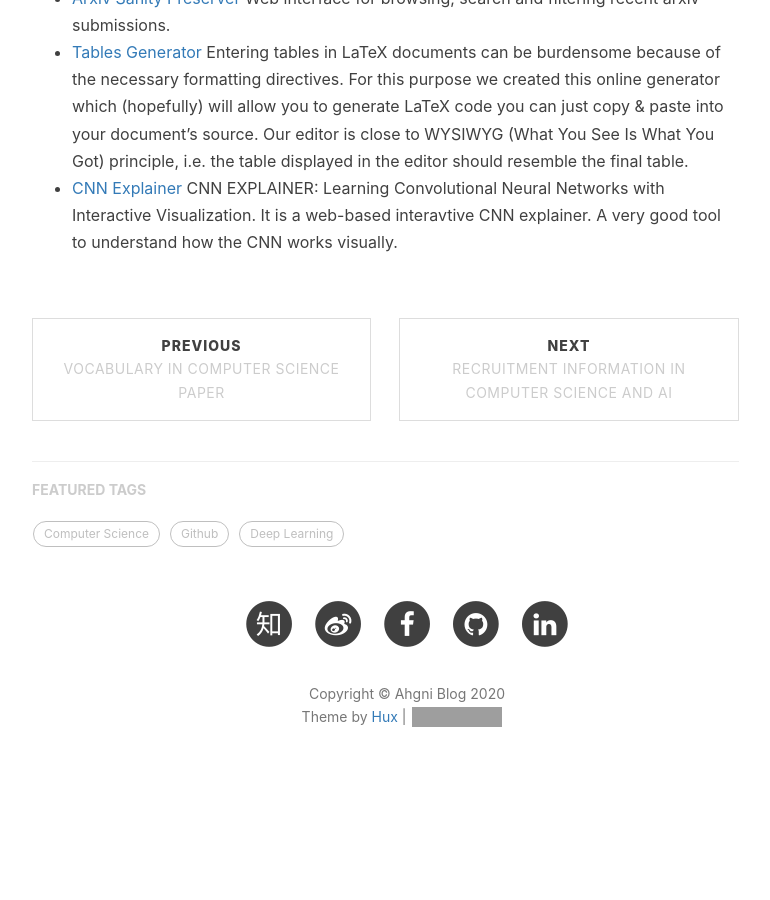
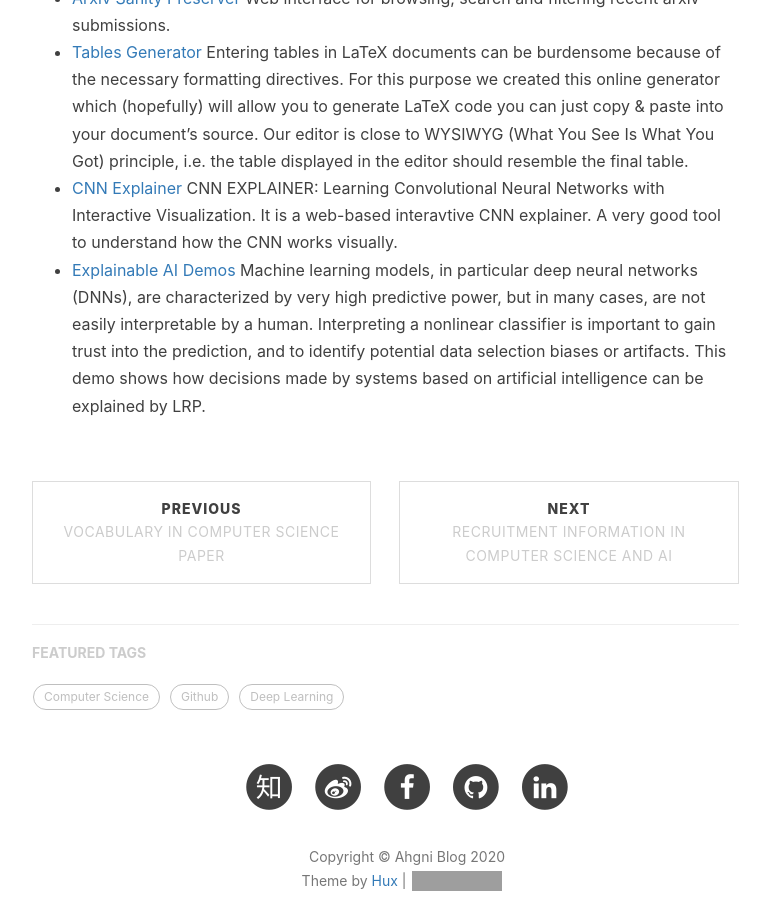
Before and after one commit to jizhang02/jizhang02.github.io, a Jekyll site: the page built from _posts/2020-02-24-resources.markdown, in a window 1280 px wide and 900 px high, scrolled down 1016 px. Shown: the whole window, without its empty margins (233-1003 px from the left). Built offline with Jekyll 4.4.1, drawn with Linux system fonts in a browser that asks for light colours; nearby versions of some CDN libraries; comment, search, counter and statistics services are not loaded; before the commit the page ends 1837 px from its top, so only the background shows below that; grey boxes are pictures that could not be loaded.

Commit message:
Update 2020-02-24-resources.markdown

```diff
--- a/_posts/2020-02-24-resources.markdown
+++ b/_posts/2020-02-24-resources.markdown
@@ -34,3 +34,5 @@ Web interface for browsing, search and filtering recent arxiv submissions.
 Entering tables in LaTeX documents can be burdensome because of the necessary formatting directives. For this purpose we created this online generator which (hopefully) will allow you to generate LaTeX code you can just copy & paste into your document's source. Our editor is close to WYSIWYG (What You See Is What You Got) principle, i.e. the table displayed in the editor should resemble the final table.
 * [CNN Explainer](https://poloclub.github.io/cnn-explainer/)
 CNN EXPLAINER: Learning Convolutional Neural Networks with Interactive Visualization. It is a web-based interavtive CNN explainer. A very good tool to understand how the CNN works visually.
+* [Explainable AI Demos](https://lrpserver.hhi.fraunhofer.de/)
+Machine learning models, in particular deep neural networks (DNNs), are characterized by very high predictive power, but in many cases, are not easily interpretable by a human. Interpreting a nonlinear classifier is important to gain trust into the prediction, and to identify potential data selection biases or artifacts. This demo shows how decisions made by systems based on artificial intelligence can be explained by LRP.
```
